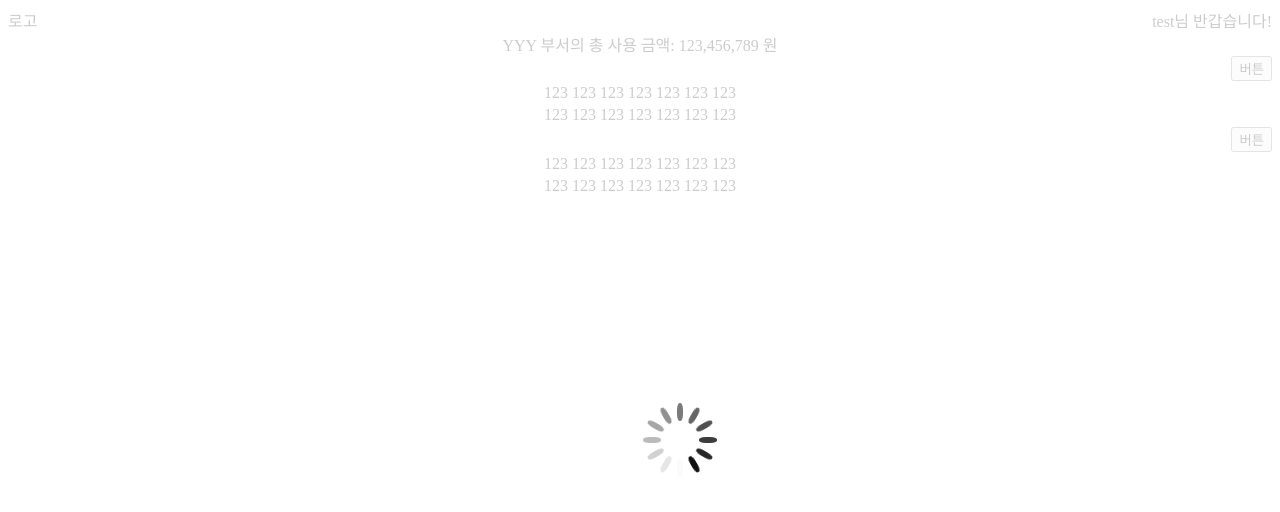
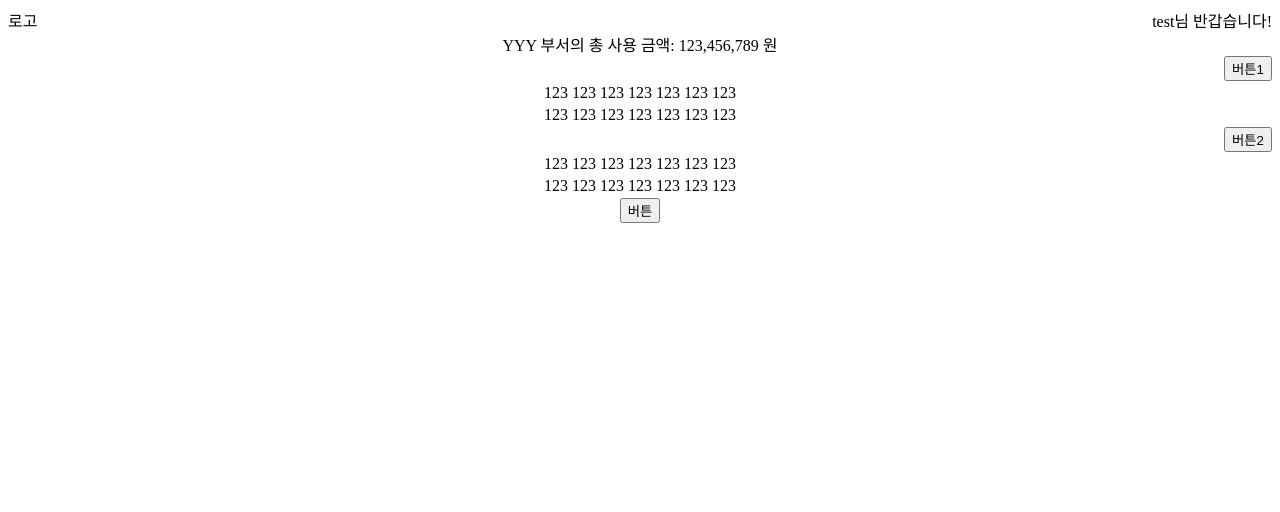
Before and after one commit to SunJinInternShip/DeptManagement_FrontEnd, a React (Create React App) app: page /home in a window 1280 px wide. Shown: the top 512 px of the page. Built offline with nearby package versions, Linux system fonts and the light colour scheme.

Commit message:
모달 진행중(정 안될 거 같으면 부트스트랩 사용할 예정)

```diff
--- a/src/components/ProductModal.tsx
+++ b/src/components/ProductModal.tsx
@@ -1,3 +1,5 @@
+import styles from '../styles/ProductModal.module.css'
+
 interface Product {
   pType: string;
   pName: string;
@@ -7,8 +9,11 @@ interface Product {
 
 export default function Modal() {
   return(
-    <div>
-      hello!!
+    <div className={styles.Modal}>
+      <div>
+        <input type="file" accept="image/*" />
+        <input type="button" value="임시 닫기" onClick={() => {window.location.reload()}}/>
+      </div>
     </div>
   )
 }
--- a/src/pages/DepartmentMain.tsx
+++ b/src/pages/DepartmentMain.tsx
@@ -8,7 +8,6 @@ export default function DepartmentMain() {
   //{Spinner()}
   return (
     <div style={{ display: 'flex', flexDirection: 'column', justifyContent: 'center', alignItems: 'center' }}>
-      {Spinner()}
       <div style={{ display: 'flex', justifyContent: 'space-between', width: '100%' }}>
         <span>로고</span>
         <span>test님 반갑습니다!</span>
@@ -17,7 +16,7 @@ export default function DepartmentMain() {
         YYY 부서의 총 사용 금액: 123,456,789 원
       </div>
       <div style={{ display: 'flex', justifyContent: 'flex-end', width: '100%' }}>
-        <input type='button' value="버튼"/>
+        <input type='button' value="버튼1"/>
       </div>
       <div style={{ display: 'flex', justifyContent: 'center' }}>
         <table style={{ width: '100%' }}>
@@ -42,7 +41,7 @@ export default function DepartmentMain() {
         </table>
       </div>
       <div style={{ display: 'flex', justifyContent: 'flex-end', width: '100%' }}>
-        <input type='button' value="버튼"/>
+        <input type='button' value="버튼2"/>
       </div>
       <div style={{ display: 'flex', justifyContent: 'center' }}>
         <table style={{ width: '100%' }}>
@@ -66,6 +65,7 @@ export default function DepartmentMain() {
           </tr>
         </table>
       </div>
+      <input type='button' value="버튼" onClick={() => {setState(!state)}}/> {state? Modal() : ""}
     </div>
   );
 }
--- /dev/null
+++ b/src/styles/ProductModal.module.css
@@ -0,0 +1,18 @@
+.Modal {
+  background-color: rgba(255, 255, 255, 0.8);
+  position: fixed;
+  top: 0;
+  left: 0;
+  right: 0;
+  bottom: 0;
+  display: flex;
+  justify-content: center;
+  align-items: center;
+  z-index: 1000;
+}
+
+.Modal div {
+  background-color: rgba(100, 100, 100, 0.3);
+  width: 50%;
+  height: 70%;
+}
```
